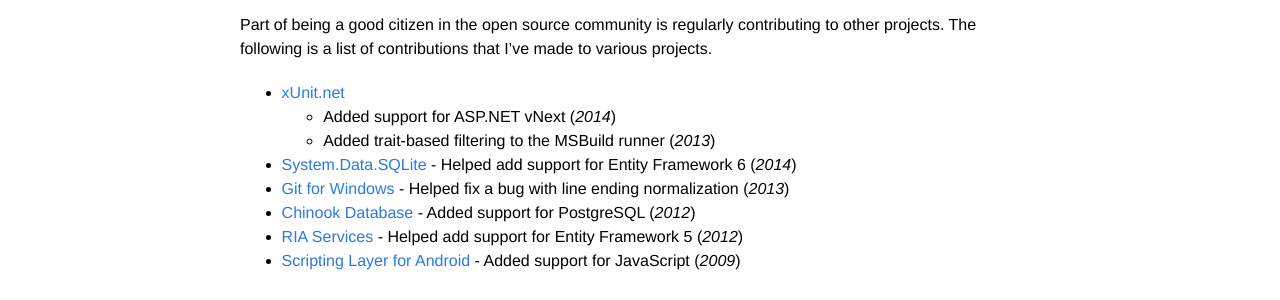
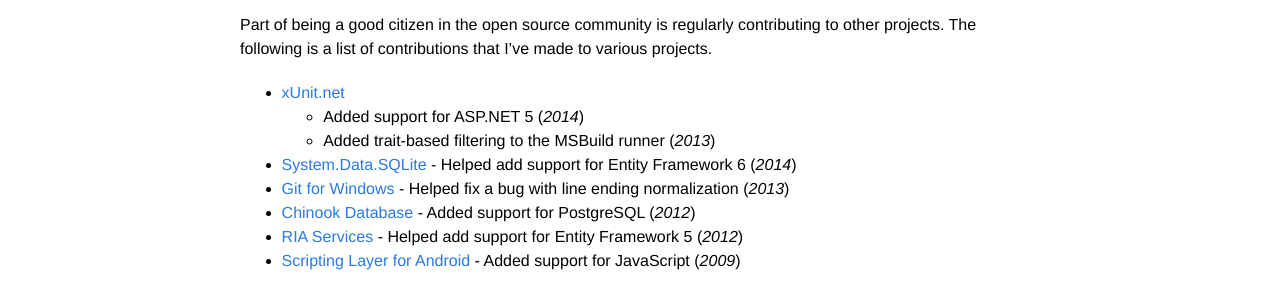
Before and after one commit to bricelam/bricelam.github.io, a Jekyll site: the page built from projects.md, in a window 1280 px wide. Shown: the part 393-693 px from the top of the page. Built offline with Jekyll 4.4.1, drawn with Linux system fonts in a browser that asks for light colours.

Commit message:
Tweak projects

```diff
--- a/projects.md
+++ b/projects.md
@@ -17,7 +17,7 @@ Part of being a good citizen in the open source community is regularly contribut
 a list of contributions that I've made to various projects.
 
 * [xUnit.net][5]
-    * Added support for ASP.NET vNext (*2014*)
+    * Added support for ASP.NET 5 (*2014*)
     * Added trait-based filtering to the MSBuild runner (*2013*)
 * [System.Data.SQLite][4] - Helped add support for Entity Framework 6 (*2014*)
 * [Git for Windows][6] - Helped fix a bug with line ending normalization (*2013*)
```
